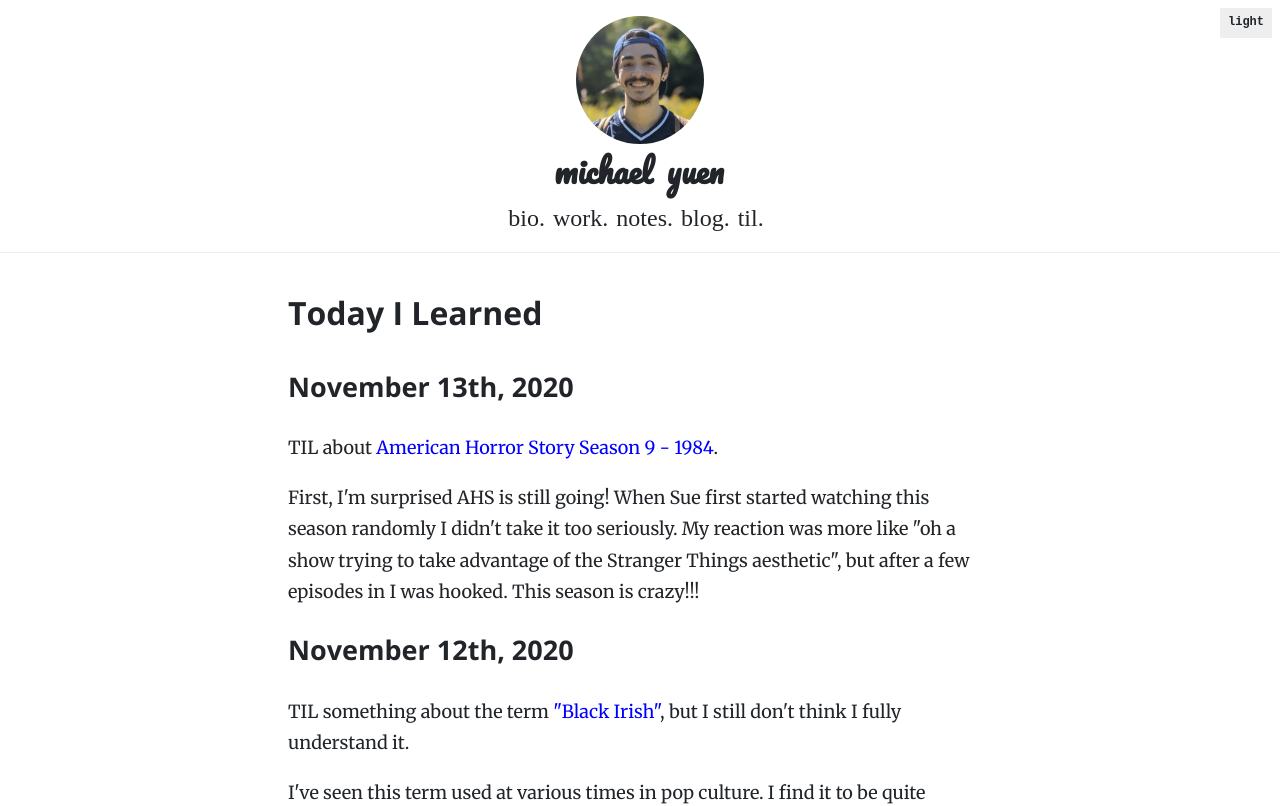
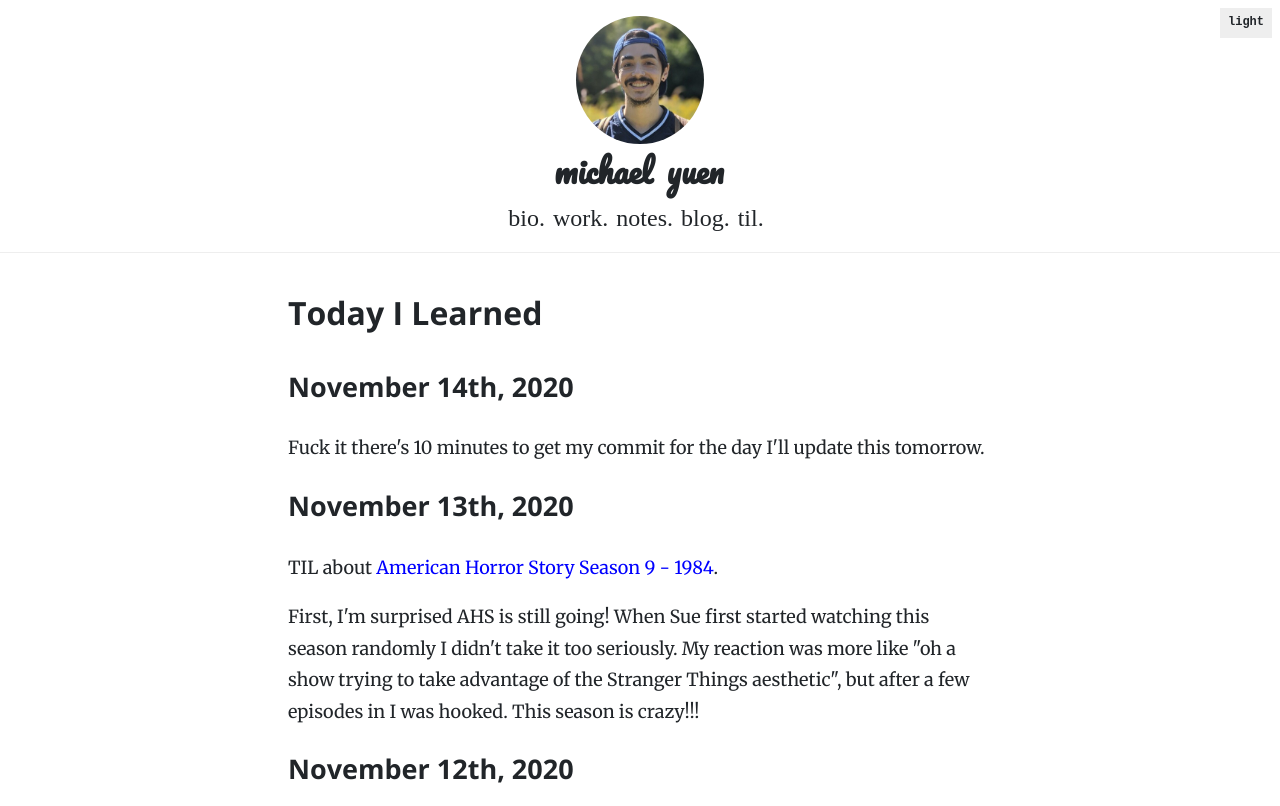
Before and after one commit to michaelyuen/personal-website, a Next.js app in the folder v5/: page /today-i-learned in a window 1280 px wide. Shown: the top 806 px of the page. Built offline with nearby package versions, Linux system fonts and the light colour scheme; a web font is replaced by a local one.

Commit message:
Add TIL for 2020-11-14 (#68)

```diff
--- a/v5/pages/today-i-learned.tsx
+++ b/v5/pages/today-i-learned.tsx
@@ -4,6 +4,11 @@ export default function TIL() {
   return (
     <section className="TILContainer">
       <h1>Today I Learned</h1>
+      <h2>November 14th, 2020</h2>
+      <p>
+        Fuck it there's 10 minutes to get my commit for the day I'll update this
+        tomorrow.
+      </p>
       <h2>November 13th, 2020</h2>
       <p>
         TIL about{" "}
```
